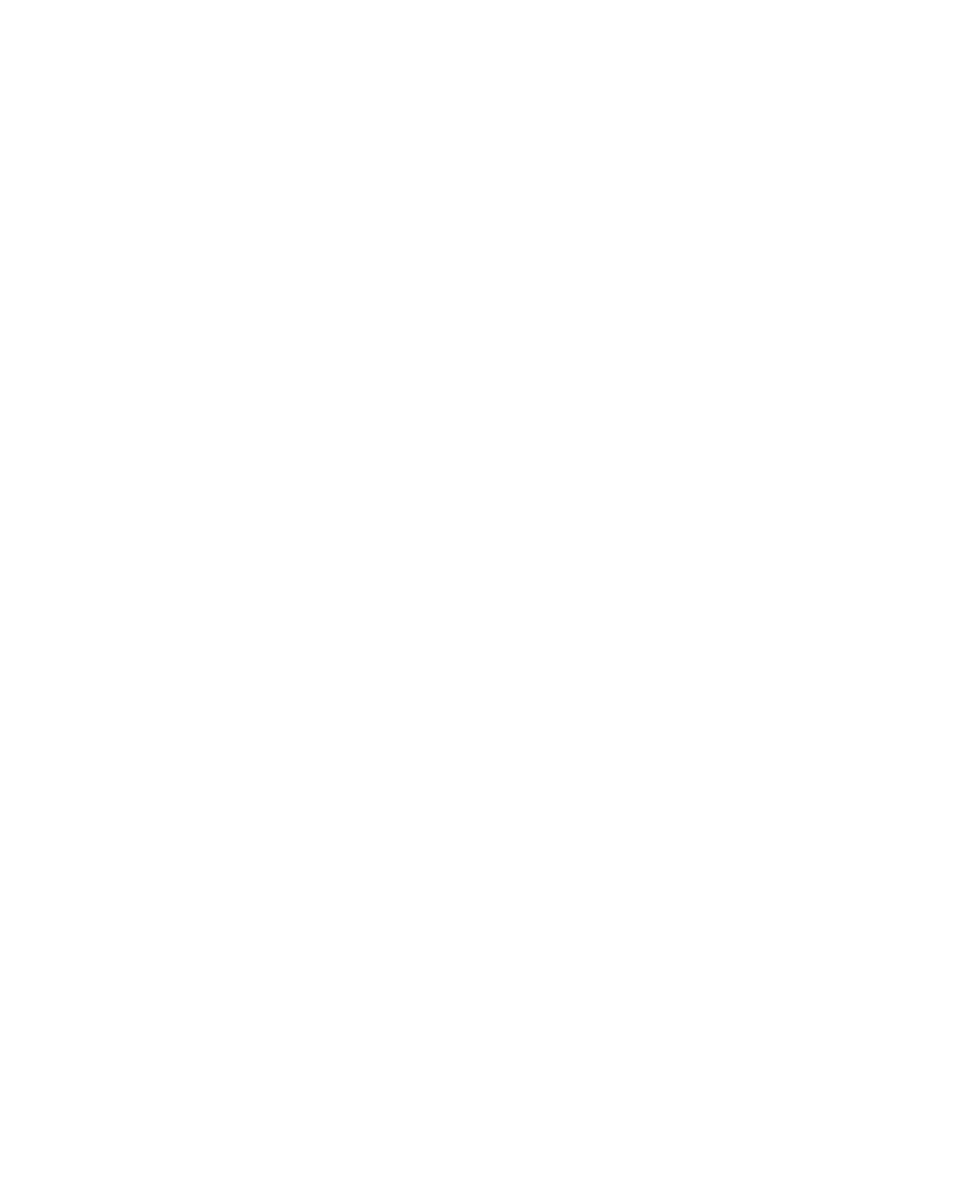
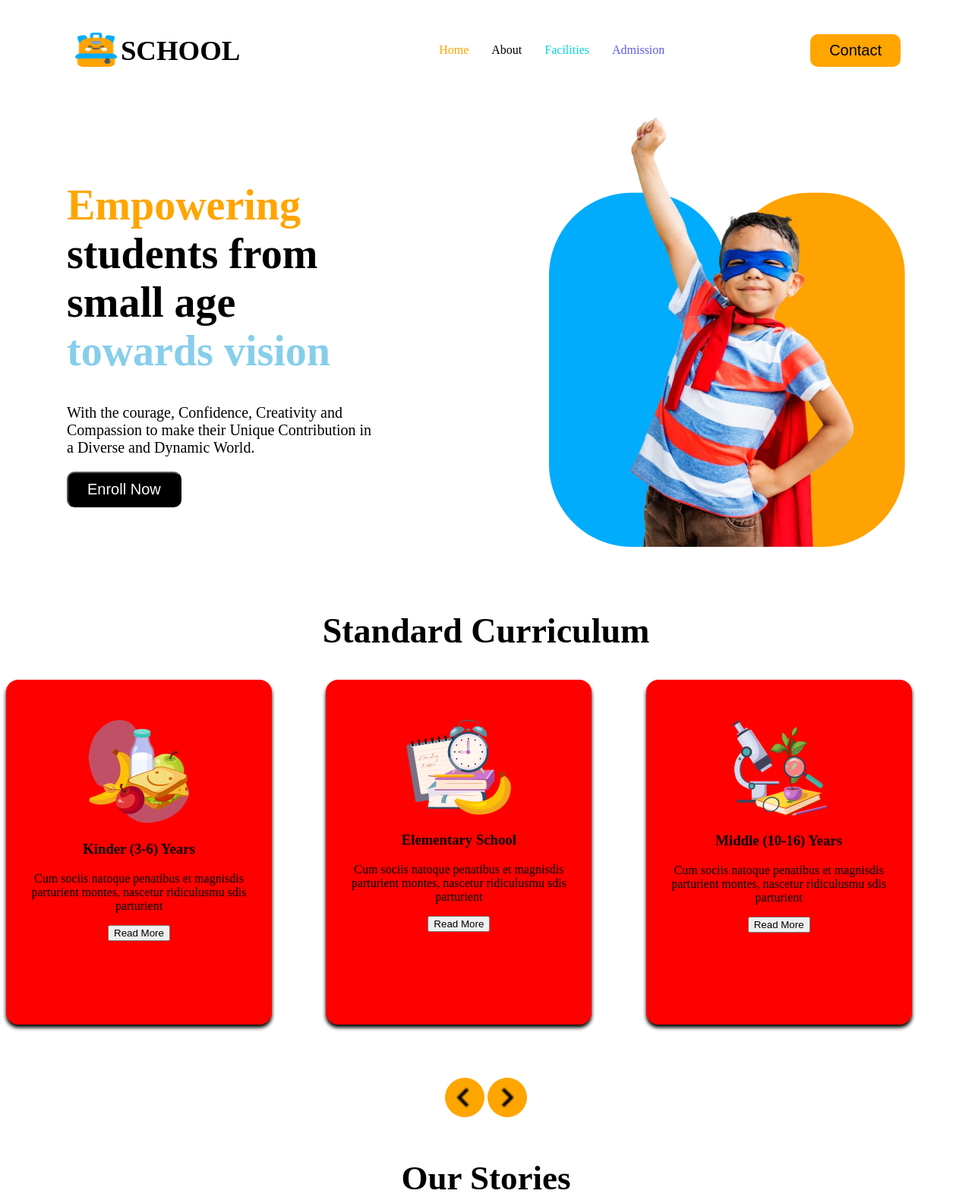
Before and after one commit to imtiazramin/assignment-task-2, a plain HTML site: page index.html in a window 1280 px wide. Shown: the whole page at 76% size. Before the commit the page ends 800 px from the top, so only its background shows below. Drawn offline with Linux system fonts and the light colour scheme.

Commit message:
nav,card and icon

```diff
--- a/index.html
+++ b/index.html
@@ -8,13 +8,64 @@
 </head>
 <body>
     <header>
-        <nav>
+        <nav class="navber">
+           <div class="navber-container">
+              <img class="nav-image" src="assets/logo.png" alt="">
+              <h3 class="nav-title">SCHOOL</h3>
+           </div>
+           <ul class="nav-list">
+            <li class="list">Home</li>
+            <li class="list1">About</li>
+            <li class="list2">Facilities</li>
+            <li class="list3">Admission</li>
+           </ul>
+           <button class="btn-primary">Contact</button>
+        </nav>
+        <div class="hero-kids">
+          <div >
+              <h1 class="kids-title"> <span class="kids-color">Empowering </span>students from small age <span class="color">towards vision</span></h1>
+              <p class="kids-dis">With the courage, Confidence, Creativity and Compassion to make their Unique Contribution in a Diverse and Dynamic World.</p>
+              <button class="kids-btn">Enroll Now</button>
+          </div>
+           <div>
+            <img class="kids-img" src="assets/hero-kids.png" alt="">
+          </div>
+        </div>
 
-        </nav>
+
     </header>
 
     <main>
+       <h2 class="Curriculum">Standard Curriculum</h2>
+       <section>
+        <div class="card-container">
+             <div class="card">
+            <img src="assets/kinder.png" alt="">
+            <h3>Kinder (3-6) Years</h3>
+            <p>Cum sociis natoque penatibus et magnisdis parturient montes, nascetur ridiculusmu sdis parturient</p>
+            <button>Read More</button>
+        </div>
 
+        <div class="card1">
+            <img src="assets/elementary.png" alt="">
+            <h3>Elementary School</h3>
+            <p>Cum sociis natoque penatibus et magnisdis parturient montes, nascetur ridiculusmu sdis parturient</p>
+            <button>Read More</button>
+        </div>
+
+        <div class="card2">
+            <img src="assets/middle.png" alt="">
+            <h3>Middle (10-16) Years</h3>
+            <p>Cum sociis natoque penatibus et magnisdis parturient montes, nascetur ridiculusmu sdis parturient</p>
+            <button>Read More</button>
+        </div>
+        </div>
+        <div class="icon">
+            <img class="icon1" src="icons8-back-24.png" alt="">
+            <img class="icon2" src="icons8-forward-24.png" alt="">
+        </div>
+        <h1 class="Stories">Our Stories</h1>
+       </section>
     </main>
     <footer>
 
--- a/styles/style.css
+++ b/styles/style.css
@@ -0,0 +1,143 @@
+
+.navber{
+    display: flex;
+    gap: 20px;
+    justify-content: space-around;
+    align-items: center;
+    /* margin: 0px 140px; */
+    background-color: #FFFFFF;
+}
+.nav-image{
+    margin-top: 35px;
+    width: 65px;
+    height: 45px;
+}
+.nav-title{
+    font-size: 2.3rem;
+    font-weight: bold;
+}
+
+.navber-container{
+    display: flex;
+    /* margin-left: 50px; */
+}
+.nav-list{
+    display: flex;
+    list-style: none;
+
+}
+.list, .list1, .list2,.list3 {
+
+     margin-left: 30px;
+}
+.list{
+    color: orange;
+}
+.list1{
+    color: Sky Blue;
+}
+.list2{
+    color:#05D4DF;
+}
+.list3{
+    color: #5D58EF;
+}
+.btn-primary{
+     background-color: Orange;
+     font-size: 20px;
+     border-radius: 10px;
+     padding: 10px 25px;
+     border: none;
+}
+
+
+.hero-kids{
+    max-width: 1300px;
+    margin: 0px auto;
+    padding: 20px 80px;
+    gap: 120px;
+    display: grid;
+    grid-template-columns: repeat(2,1fr);
+    align-items: center;
+}
+.kids-title{
+    font-size:56px ;
+    font-weight: 800;
+    margin-right: 50px;
+}
+.kids-dis{
+    font-size: 20px;
+    font-weight: 400px;
+}
+.kids-img{
+    margin-left: 110px;
+    justify-content: end;
+}
+.kids-color{
+    color: orange;
+}
+.color{
+    color: skyblue;
+}
+.kids-btn{
+    font-size: 20px;
+    color: white;
+    background-color: black;
+    padding: 10px 25px;
+    border-radius: 10px;
+}
+.Curriculum{
+    text-align: center;
+    margin-top: 60px;
+    font-size: 46px;
+    font-weight: bold;
+}
+.card-container{
+    max-width: 1300px;
+    margin: 20px auto;
+    display: grid;
+    grid-template-columns: repeat(3,1fr);
+
+}
+.card, .card1, .card2{
+    width: 300px;
+    height: 350px;
+    box-shadow: 0px 4px 5px 0px;
+    gap: 30px;
+    border-radius: 16px;
+    background-color:red;
+}
+.card{
+    text-align: center;
+    justify-content: center;
+    padding: 52px 25px;
+}
+.card1{
+     text-align: center;
+    justify-content: center;
+    padding: 52px 25px;
+}
+.card2{
+     text-align: center;
+    justify-content: center;
+    padding: 52px 25px;
+}
+.icon{
+    text-align: center;
+    align-items: center;
+    margin-top: 70px;
+}
+.icon1, .icon2{
+    width: 50px;
+    background-color: orange;
+    border: 1px solid orange;
+    /* padding: 10px; */
+    border-radius: 50%;
+}
+.Stories{
+    text-align: center;
+    font-size: 45px;
+    font-weight: bold;
+    color: #000000;
+    margin: 50px 0px;
+}
```
Also changed, not shown: assets/bg.png (added), assets/dribble.png (added), assets/elementary.png (added), assets/fb.png (added), assets/google+.png (added), assets/hero-kids.png (added), assets/kinder.png (added), assets/logo.png (added), assets/middle.png (added), assets/story-1.png (added), assets/story-2.png (added), assets/story-3.png (added), assets/story-4.png (added), assets/story-5.png (added), 3 more files.
